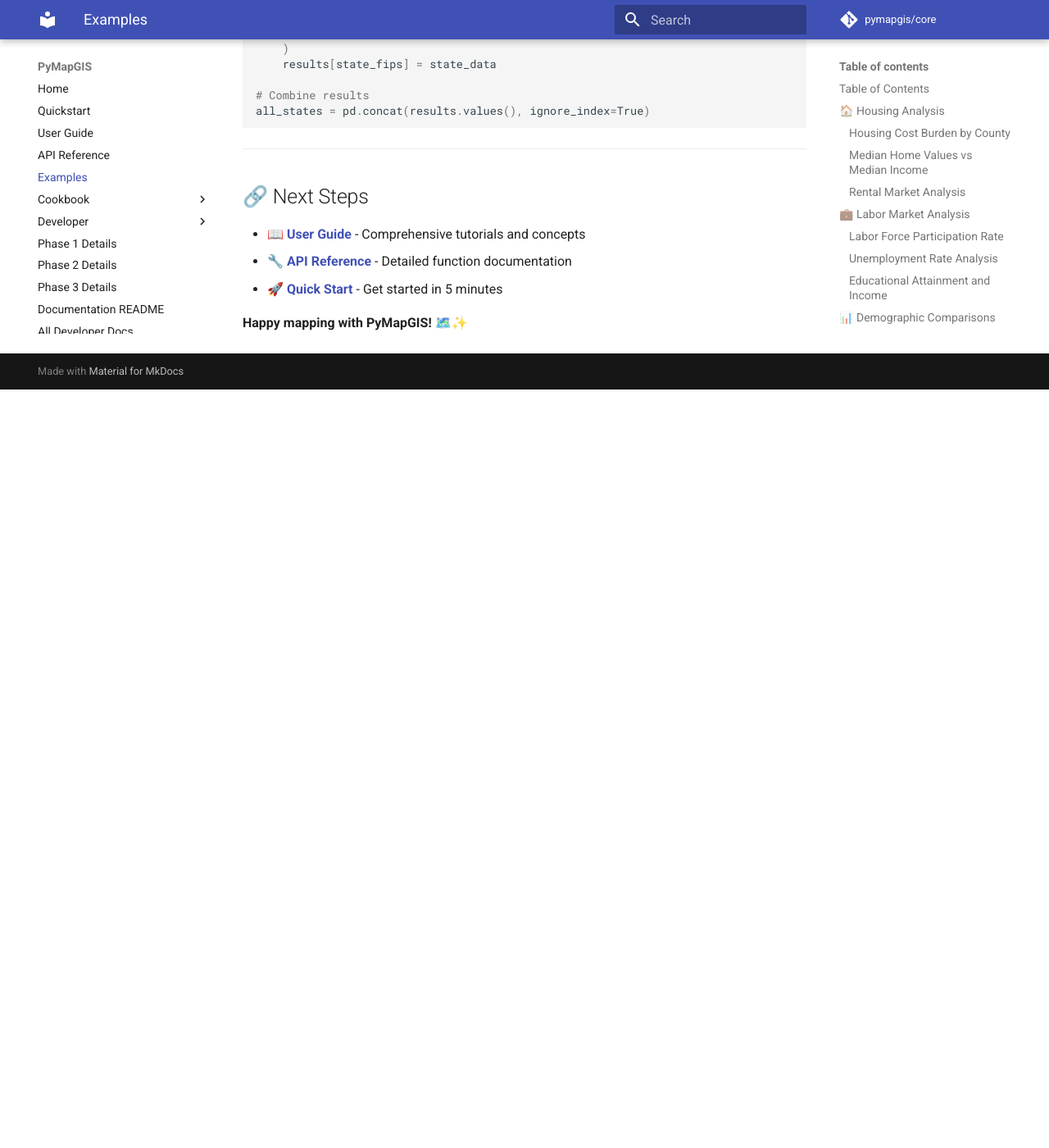
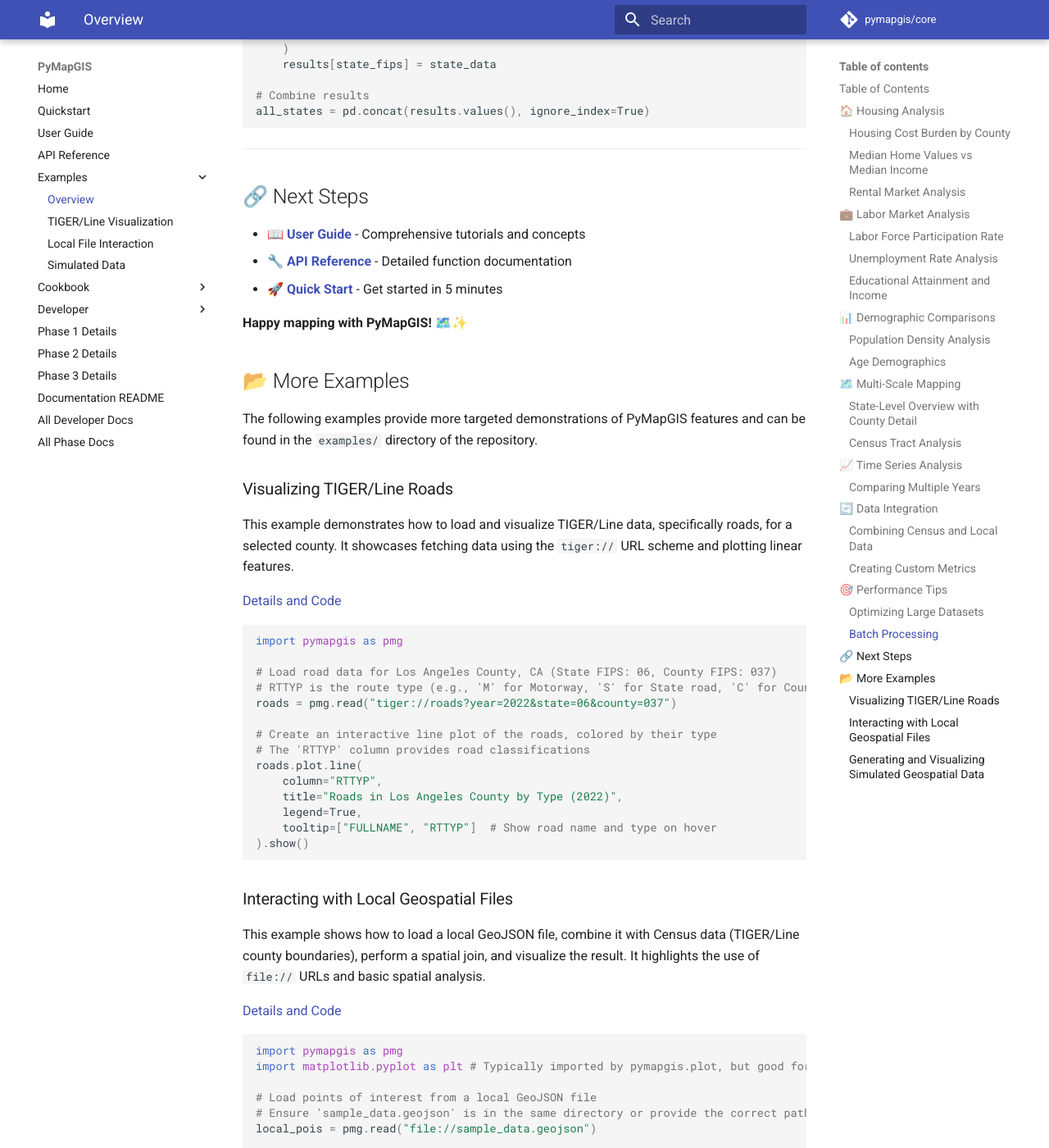
Before and after one commit to pymapgis/core, an MkDocs documentation site: the page built from docs/examples.md, in a window 1280 px wide and 1400 px high, scrolled down 8013 px. Shown: the whole window at 82% size. Built offline with MkDocs 1.6.1 and Material for MkDocs 9.7.7, drawn with Linux system fonts in a browser that asks for light colours; comment, search, counter and statistics services are not loaded; before the commit the page ends 8488 px from its top, so only the background shows below that; some of the changed text lies outside the part shown.

Commit message:
Add new examples and documentation for PyMapGIS
This commit introduces three new examples to showcase PyMapGIS capabilities:
1. TIGER/Line Data Visualization: Demonstrates loading and plotting TIGER/Line road data.
2. Local File Interaction: Shows how to read a local GeoJSON file, integrate it with Census data, and perform a spatial join.
3. Simulated Data Generation: Provides a script to create a GeoDataFrame with random geospatial points and attributes for testing and demonstration.

Key changes:
- Created new example scripts and READMEs in the `docs/examples/` directory.
- Updated `docs/examples.md` to include these new examples with code snippets and links to their detailed READMEs.
- Modified `mkdocs.yml` to add the new examples to the site navigation structure, ensuring they are discoverable.
- Restructured the example files to be located within the `docs` directory for proper MkDocs site generation.

These examples will help you understand how to use different features of PyMapGIS and provide practical, runnable code snippets.

````diff
--- a/docs/examples.md
+++ b/docs/examples.md
@@ -409,3 +409,124 @@ all_states = pd.concat(results.values(), ignore_index=True)
 - **[🚀 Quick Start](quickstart.md)** - Get started in 5 minutes
 
 **Happy mapping with PyMapGIS!** 🗺️✨
+
+
+## 📂 More Examples
+
+The following examples provide more targeted demonstrations of PyMapGIS features and can be found in the `examples/` directory of the repository.
+
+### Visualizing TIGER/Line Roads
+
+This example demonstrates how to load and visualize TIGER/Line data, specifically roads, for a selected county. It showcases fetching data using the `tiger://` URL scheme and plotting linear features.
+
+[Details and Code](./examples/tiger_line_visualization/README.md)
+
+```python
+import pymapgis as pmg
+
+# Load road data for Los Angeles County, CA (State FIPS: 06, County FIPS: 037)
+# RTTYP is the route type (e.g., 'M' for Motorway, 'S' for State road, 'C' for County road)
+roads = pmg.read("tiger://roads?year=2022&state=06&county=037")
+
+# Create an interactive line plot of the roads, colored by their type
+# The 'RTTYP' column provides road classifications
+roads.plot.line(
+    column="RTTYP",
+    title="Roads in Los Angeles County by Type (2022)",
+    legend=True,
+    tooltip=["FULLNAME", "RTTYP"]  # Show road name and type on hover
+).show()
+```
+
+### Interacting with Local Geospatial Files
+
+This example shows how to load a local GeoJSON file, combine it with Census data (TIGER/Line county boundaries), perform a spatial join, and visualize the result. It highlights the use of `file://` URLs and basic spatial analysis.
+
+[Details and Code](./examples/local_file_interaction/README.md)
+
+```python
+import pymapgis as pmg
+import matplotlib.pyplot as plt # Typically imported by pymapgis.plot, but good for explicit show()
+
+# Load points of interest from a local GeoJSON file
+# Ensure 'sample_data.geojson' is in the same directory or provide the correct path
+local_pois = pmg.read("file://sample_data.geojson")
+
+# Load county boundaries for California (State FIPS: 06)
+counties = pmg.read("tiger://county?year=2022&state=06")
+
+# Filter for Los Angeles County
+la_county = counties[counties["NAME"] == "Los Angeles"]
+
+# Perform a spatial join to find POIs within Los Angeles County
+# This also transfers attributes from la_county to the POIs if needed
+pois_in_la = local_pois.sjoin(la_county, how="inner", predicate="within")
+
+# Create a base map of LA County's boundary
+ax = la_county.plot.boundary(edgecolor="black", figsize=(10, 10))
+
+# Plot the points of interest on the same map
+# Style points by 'amenity' and add tooltips
+pois_in_la.plot.scatter(
+    ax=ax,
+    column="amenity",
+    legend=True,
+    tooltip=["name", "amenity"]
+)
+
+ax.set_title("Points of Interest in Los Angeles County")
+plt.show() # Ensure the plot is displayed
+```
+
+### Generating and Visualizing Simulated Geospatial Data
+
+This example demonstrates creating a GeoDataFrame with simulated point data (random coordinates and attributes) and then visualizing it using PyMapGIS plotting capabilities. This is useful for testing or creating reproducible examples without external data dependencies.
+
+[Details and Code](./examples/simulated_data_example/README.md)
+
+```python
+import pymapgis as pmg
+import geopandas as gpd
+import numpy as np
+import pandas as pd
+from shapely.geometry import Point
+
+# --- 1. Generate Simulated Data ---
+num_points = 50
+
+# Generate random coordinates (e.g., within Los Angeles County bounds)
+np.random.seed(42) # for reproducibility
+lats = np.random.uniform(33.7, 34.3, num_points)
+lons = np.random.uniform(-118.8, -117.8, num_points)
+
+# Generate random attribute data
+temperatures = np.random.uniform(15, 30, num_points) # Degrees Celsius
+humidity = np.random.uniform(30, 70, num_points)    # Percentage
+
+# Create Shapely Point objects
+geometry = [Point(lon, lat) for lon, lat in zip(lons, lats)]
+
+# Create a GeoDataFrame
+simulated_gdf = gpd.GeoDataFrame({
+    'temperature': temperatures,
+    'humidity': humidity,
+    'geometry': geometry
+}, crs="EPSG:4326")
+
+# --- 2. Display Data Information (Optional) ---
+print("Simulated GeoDataFrame (First 5 rows):")
+print(simulated_gdf.head())
+print(f"\nCRS: {simulated_gdf.crs}")
+
+# --- 3. Visualize Data using PyMapGIS ---
+# Create a scatter plot, color points by temperature
+# Tooltips will show temperature and humidity on hover
+simulated_gdf.plot.scatter(
+    column="temperature",
+    cmap="coolwarm", # Color map for temperature
+    legend=True,
+    title="Simulated Environmental Data Points",
+    tooltip=['temperature', 'humidity'],
+    figsize=(10, 8)
+).show()
+```
--- a/mkdocs.yml
+++ b/mkdocs.yml
@@ -72,7 +72,11 @@ nav:
   - Quickstart: quickstart.md
   - User Guide: user-guide.md
   - API Reference: api-reference.md
-  - Examples: examples.md
+  - Examples: # This becomes a section
+    - Overview: examples.md # Main examples page
+    - TIGER/Line Visualization: examples/tiger_line_visualization/README.md
+    - Local File Interaction: examples/local_file_interaction/README.md
+    - Simulated Data: examples/simulated_data_example/README.md
   - Cookbook:
     - 'Site Selection': cookbook/site_selection.md
     - 'Sentinel-2 NDVI': cookbook/sentinel2_ndvi.md
````
Also changed, not shown: docs/examples/local_file_interaction/README.md (added, +37 -0 lines), docs/examples/local_file_interaction/local_file_interaction.py (added, +33 -0 lines), docs/examples/simulated_data_example/README.md (added, +34 -0 lines), docs/examples/simulated_data_example/simulated_data_example.py (added, +61 -0 lines), docs/examples/tiger_line_visualization/README.md (added, +28 -0 lines), docs/examples/tiger_line_visualization/tiger_line_visualization.py (added, +8 -0 lines), 1 other file.
